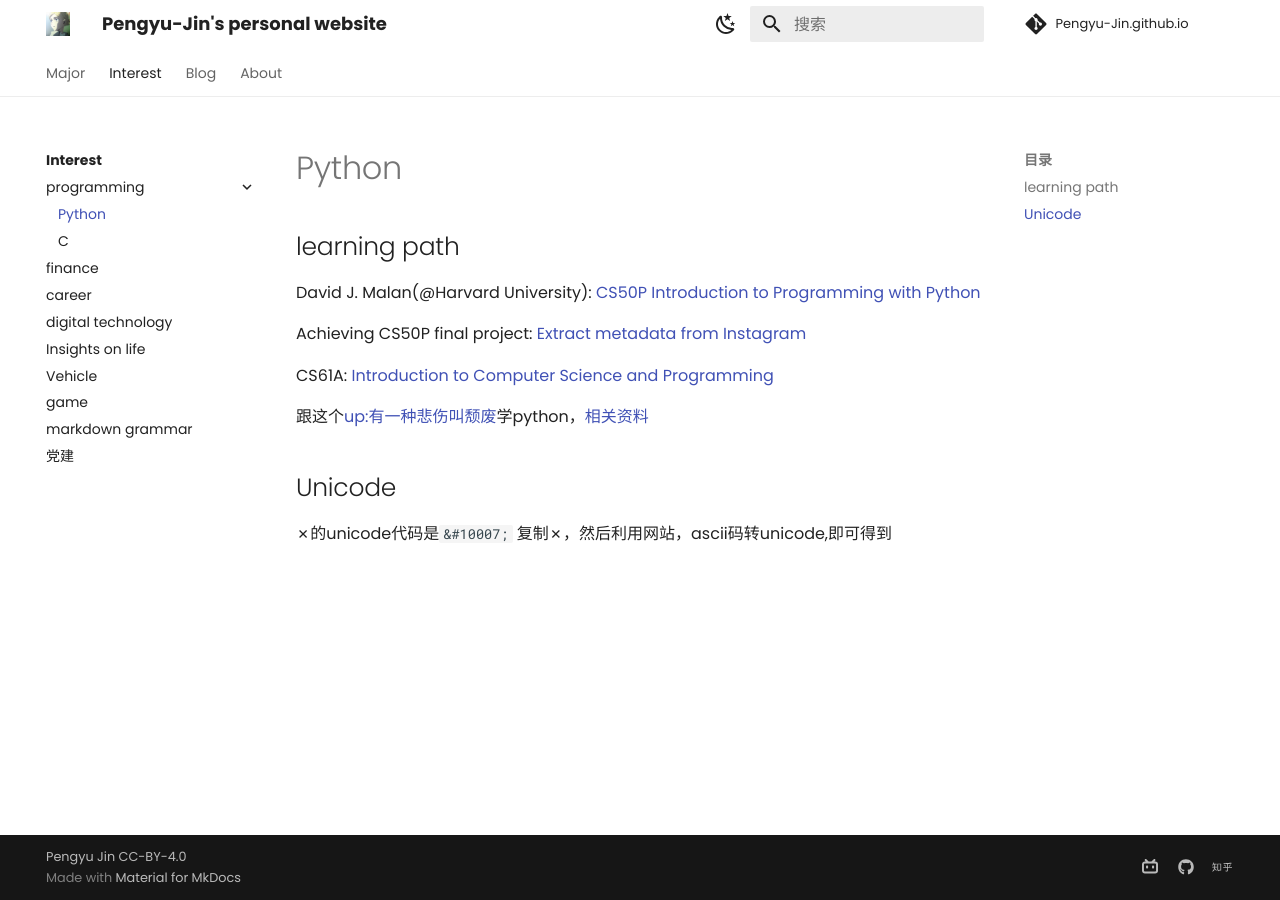
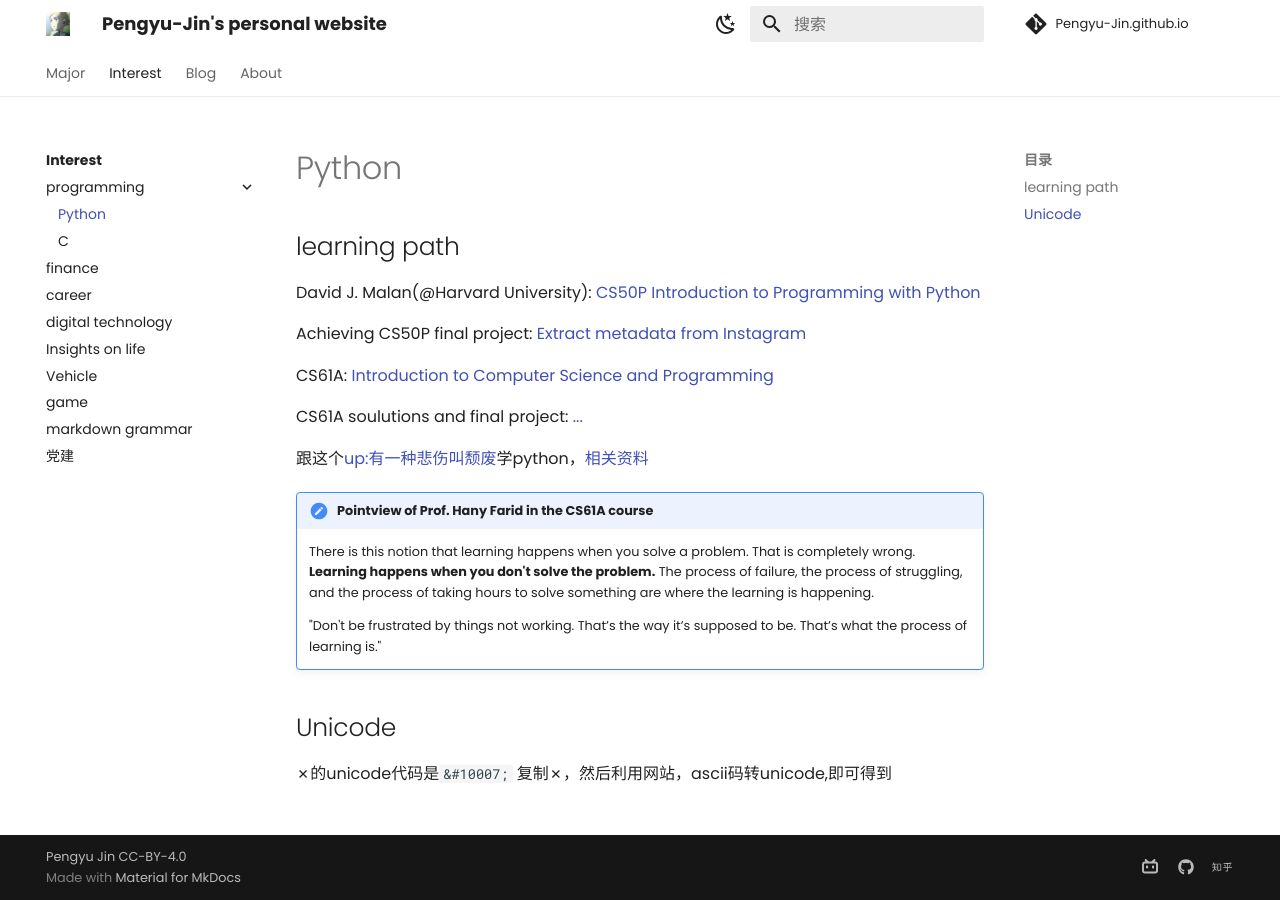
Before and after one commit to Pengyu-Jin/Pengyu-Jin.github.io, an MkDocs documentation site: the page built from docs/interest/programming/Python.md, in a window 1280 px wide. Built offline with MkDocs 1.6.1 and Material for MkDocs 9.7.7, drawn with Linux system fonts in a browser that asks for light colours; comment, search, counter and statistics services are not loaded.

Commit message:
add python path

```diff
--- a/docs/interest/programming/Python.md
+++ b/docs/interest/programming/Python.md
@@ -5,9 +5,15 @@ Achieving CS50P final project: [Extract metadata from Instagram](https://github.
 
 CS61A: [Introduction to Computer Science and Programming](https://csdiy.wiki/%E7%BC%96%E7%A8%8B%E5%85%A5%E9%97%A8/Python/CS61A/){:target="_blank"}
 
+CS61A soulutions and final project: [...](){:target="_blank"}
+
 跟这个[up:有一种悲伤叫颓废](https://space.bilibili.com/387821788?spm_id_from=333.999.0.0)学python，[相关资料](https://github.com/136108Haumea/my-manim/tree/master/book){:target="_blank}
 
+!!! note "Pointview of Prof. Hany Farid in the CS61A course"
 
+    There is this notion that learning happens when you solve a problem. That is completely wrong. **Learning happens when you don't solve the problem.** The process of failure, the process of struggling, and the process of taking hours to solve something are where the learning is happening.
+
+    "Don't be frustrated by things not working. That’s the way it’s supposed to be. That’s what the process of learning is."
 
 ## Unicode
 
```
